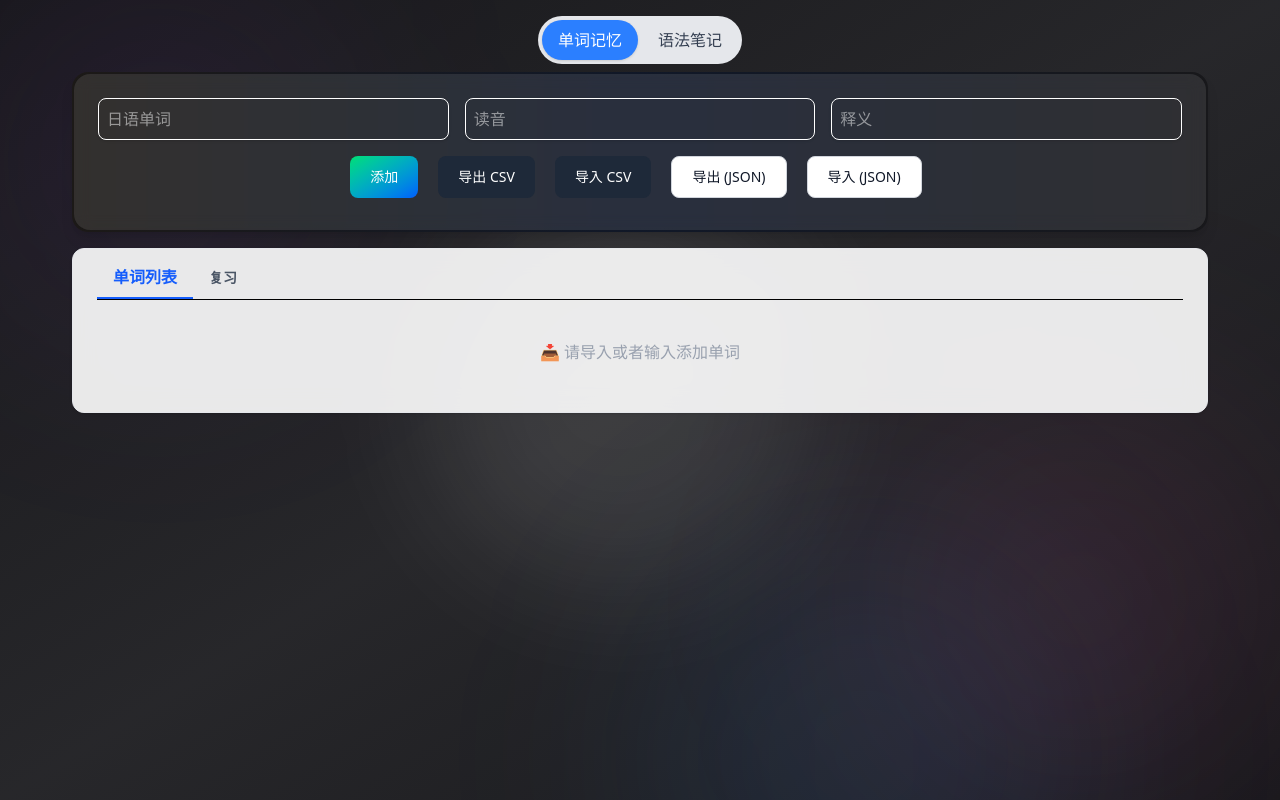
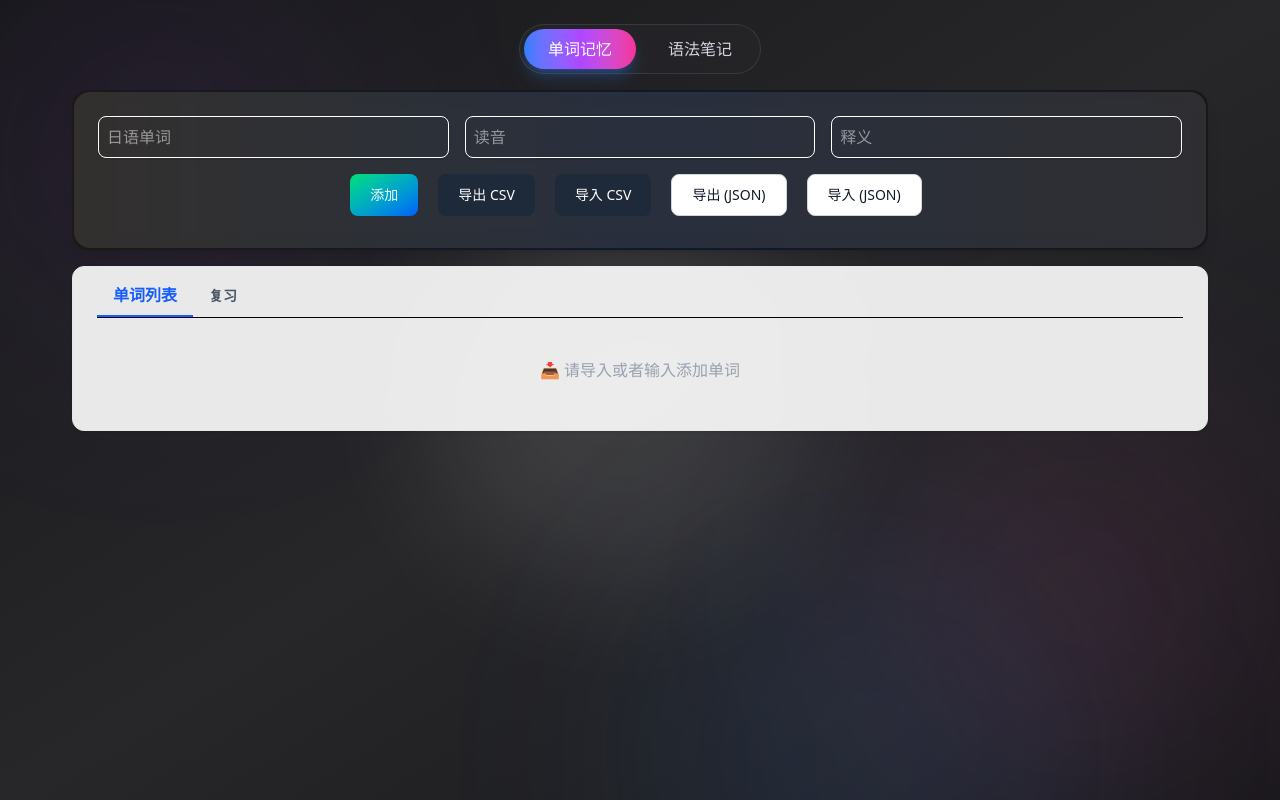
Before and after one commit to lomodd/japanese-vocab-trainer, a React (Vite) app: page / in a window 1280 px wide. Built offline with nearby package versions, Linux system fonts and the light colour scheme.

Commit message:
style of toggle view

```diff
--- a/src/App.jsx
+++ b/src/App.jsx
@@ -22,23 +22,23 @@ export default function App() {
 
       <div className="max-w-6xl mx-auto rounded-2xl p-2">
           {/* 顶部标题和模块切换 */}
-        <div className="flex justify-center my-2">
-          <div className="bg-gray-200 p-1 rounded-full flex space-x-1 relative">
+<div className="flex justify-center my-4">
+  <div className="p-1 rounded-full flex space-x-2 bg-zinc-800/60 backdrop-blur-md border border-white/10">
     <button
-              className={`px-4 py-2 rounded-full transition-all duration-300 ${
-                activeModule === 'word'
-                  ? 'bg-blue-500 text-white shadow'
-                  : 'text-gray-700 hover:text-gray-900'
+      className={`px-6 py-2 rounded-full font-medium transition-all duration-300
+        ${activeModule === 'word'
+          ? 'bg-gradient-to-r from-blue-500 via-purple-500 to-pink-500 text-white shadow-lg shadow-blue-500/30'
+          : 'bg-transparent text-gray-300 hover:text-white hover:shadow-lg hover:shadow-blue-500/30'
         }`}
       onClick={() => setActiveModule('word')}
     >
       单词记忆
     </button>
     <button
-              className={`px-4 py-2 rounded-full transition-all duration-300 ${
-                activeModule === 'grammar'
-                  ? 'bg-blue-500 text-white shadow'
-                  : 'text-gray-700 hover:text-gray-900'
+      className={`px-6 py-2 rounded-full font-medium transition-all duration-300
+        ${activeModule === 'grammar'
+          ? 'bg-gradient-to-r from-blue-500 via-purple-500 to-pink-500 text-white shadow-lg shadow-pink-500/30'
+          : 'bg-transparent text-gray-300 hover:text-white hover:shadow-lg hover:shadow-pink-500/30'
         }`}
       onClick={() => setActiveModule('grammar')}
     >
@@ -46,6 +46,7 @@ export default function App() {
     </button>
   </div>
 </div>
+
 
 
         {/* 模块内容 */}
```
Lines whose indentation alone changed are shown as unchanged.
